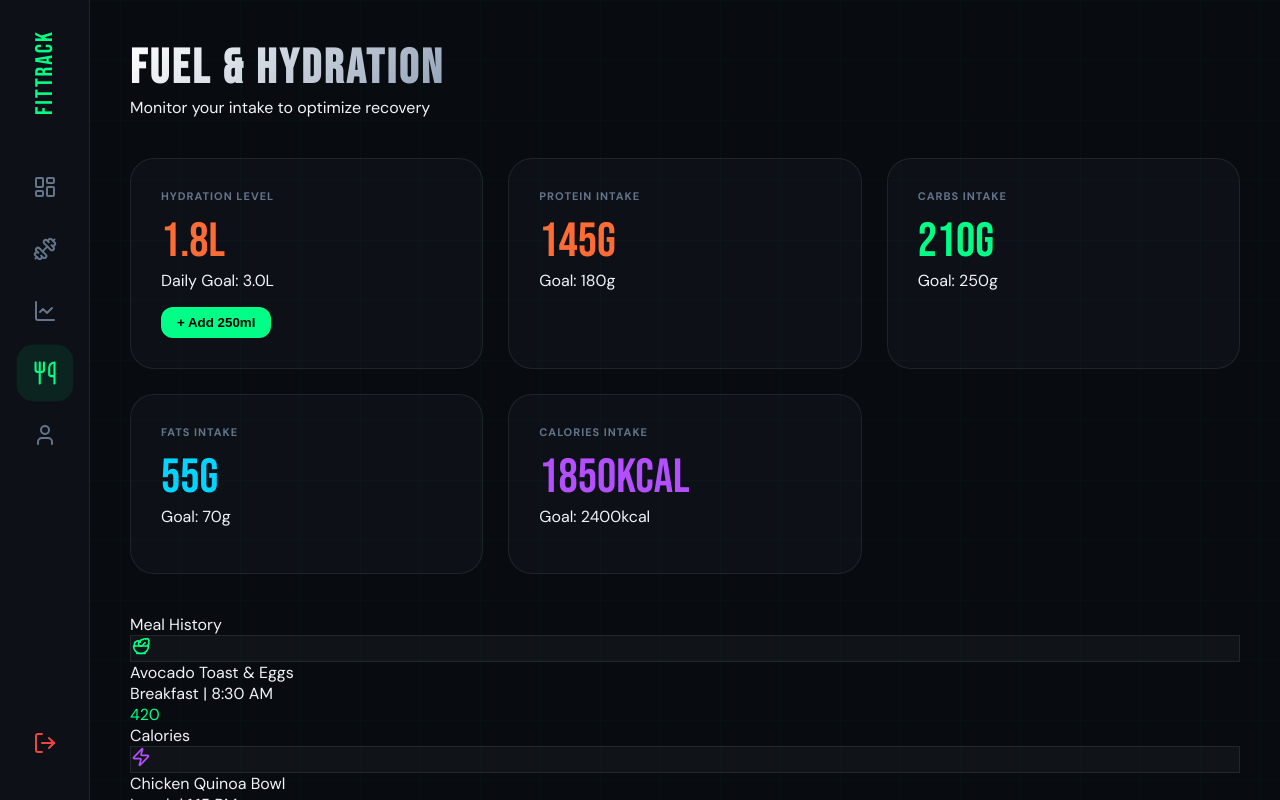
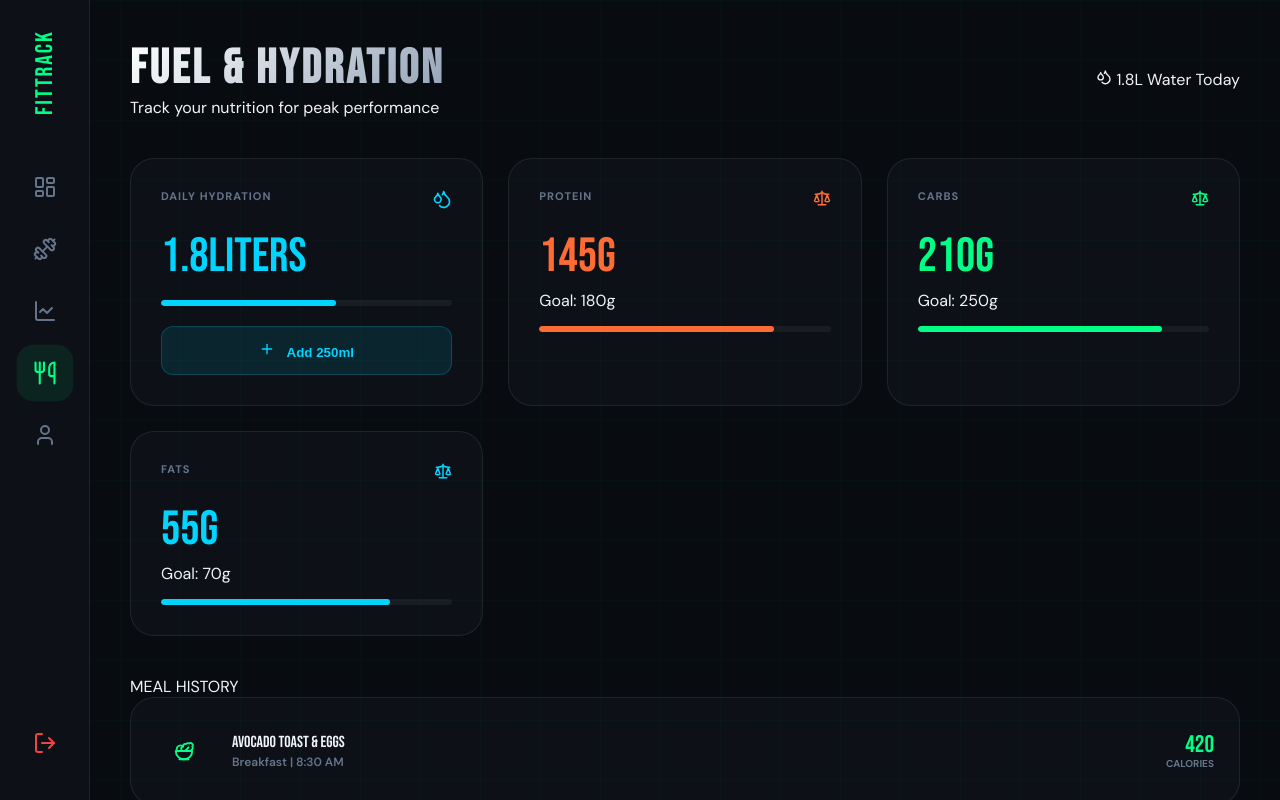
Before and after one commit to Faakhir03Memon/Fitness_Tracker, a React (Vite) app in the folder Frontend/Fitness_Tracker/: page /nutrition in a window 1280 px wide. Shown: the top 800 px of the page. Built offline with nearby package versions, Linux system fonts and the light colour scheme; sample sign-in values are in the browser's storage.

Commit message:
feat: create nutrition tracking page with hydration and macro monitoring components

```diff
--- a/Frontend/Fitness_Tracker/src/pages/Nutrition.jsx
+++ b/Frontend/Fitness_Tracker/src/pages/Nutrition.jsx
@@ -1,8 +1,11 @@
 import React, { useState } from 'react';
-import { Droplets, Salad, Zap, Heart } from 'lucide-react';
+import { Droplets, Salad, Zap, Heart, Plus, Scale } from 'lucide-react';
+import { useAuth } from '../context/AuthContext';
 
 const Nutrition = () => {
+    const { user } = useAuth();
     const [water, setWater] = useState(1.8);
+
     const macros = [
         { name: 'Protein', val: 145, goal: 180, color: 'var(--accent-orange)', unit: 'g' },
         { name: 'Carbs', val: 210, goal: 250, color: 'var(--accent-green)', unit: 'g' },
@@ -18,51 +21,90 @@ const Nutrition = () => {
         <main className="main">
             <div className="topbar">
                 <div className="greeting">
-          <h1>Fuel & Hydration</h1>
-          <p>Monitor your intake to optimize recovery</p>
+                    <h1 style={{fontFamily: 'Bebas Neue', fontSize: '48px', letterSpacing: '3px'}}>FUEL & HYDRATION</h1>
+                    <p>Track your nutrition for peak performance</p>
+                </div>
+                <div className="streak-badge">
+                   <Droplets size={16} /> {water}L Water Today
                 </div>
             </div>
 
             <div className="stats-grid">
-        <div className="stat-card" style={{ '--accent-color-solid': 'var(--accent-orange)' }}>
-          <div className="stat-label">Hydration Level</div>
-          <div className="stat-value">{water}L</div>
-          <div className="stat-unit">Daily Goal: 3.0L</div>
-          <button className="btn-primary" onClick={addWater} style={{ marginTop: '16px', padding: '8px 16px' }}>+ Add 250ml</button>
+                <div className="stat-card" style={{ '--accent-color-solid': 'var(--accent-cyan)' }}>
+                    <div style={{display: 'flex', justifyContent: 'space-between', marginBottom: '15px'}}>
+                        <div className="stat-label">DAILY HYDRATION</div>
+                        <Droplets size={20} color="var(--accent-cyan)" />
+                    </div>
+                    <div className="stat-value">{water}<span className="stat-unit">Liters</span></div>
+                    <div className="goal-bar-bg" style={{marginTop: '15px', height: '6px'}}>
+                        <div className="goal-bar-fill" style={{ width: `${(water/3)*100}%`, background: 'var(--accent-cyan)' }}></div>
+                    </div>
+                    <button className="btn-primary" onClick={addWater} style={{ marginTop: '20px', width: '100%', background: 'rgba(0, 212, 255, 0.1)', color: 'var(--accent-cyan)', border: '1px solid rgba(0, 212, 255, 0.2)' }}>
+                        <Plus size={16} style={{marginRight: '8px'}} /> Add 250ml
+                    </button>
                 </div>
 
-        {macros.map((m, i) => (
+                {macros.slice(0, 3).map((m, i) => (
                     <div key={i} className="stat-card" style={{ '--accent-color-solid': m.color }}>
-            <div className="stat-label">{m.name} Intake</div>
-            <div className="stat-value">{m.val}{m.unit}</div>
-            <div className="stat-unit">Goal: {m.goal}{m.unit}</div>
-            <div className="goal-bar" style={{ marginTop: '16px' }}>
-              <div className="goal-fill" style={{ width: `${(m.val/m.goal)*100}%`, background: m.color }}></div>
+                        <div style={{display: 'flex', justifyContent: 'space-between', marginBottom: '15px'}}>
+                             <div className="stat-label">{m.name.toUpperCase()}</div>
+                             <Scale size={18} color={m.color} />
+                        </div>
+                        <div className="stat-value">{m.val}<span className="stat-unit">{m.unit}</span></div>
+                        <div className="stat-unit" style={{marginTop: '5px'}}>Goal: {m.goal}g</div>
+                        <div className="goal-bar-bg" style={{marginTop: '15px', height: '6px'}}>
+                            <div className="goal-bar-fill" style={{ width: `${(m.val/m.goal)*100}%`, background: m.color }}></div>
                         </div>
                     </div>
                 ))}
             </div>
 
-      <div className="section-label">Meal History</div>
+            <div className="section-label">MEAL HISTORY</div>
             <div className="workout-grid">
-        <MealCard title="Avocado Toast & Eggs" meta="Breakfast | 8:30 AM" cals="420" icon={<Salad size={20} color="var(--accent-green)"/>} />
-        <MealCard title="Chicken Quinoa Bowl" meta="Lunch | 1:15 PM" cals="650" icon={<Zap size={20} color="var(--accent-purple)"/>} />
-        <MealCard title="Protein Shake" meta="Snack | 4:45 PM" cals="180" icon={<Heart size={20} color="var(--accent-cyan)"/>} />
+                <MealCard title="Avocado Toast & Eggs" meta="Breakfast | 8:30 AM" cals="420" icon={<Salad size={22} />} color="var(--accent-green)" />
+                <MealCard title="Chicken Quinoa Bowl" meta="Lunch | 1:15 PM" cals="650" icon={<Zap size={22} />} color="var(--accent-purple)" />
+                <MealCard title="Protein Shake" meta="Snack | 4:45 PM" cals="180" icon={<Heart size={22} />} color="var(--accent-cyan)" />
             </div>
+
+            <style>{`
+                .meal-card {
+                    background: var(--bg-card);
+                    border: 1px solid var(--border);
+                    border-radius: 24px;
+                    padding: 25px;
+                    display: flex;
+                    align-items: center;
+                    gap: 20px;
+                    transition: 0.3s;
+                }
+                .meal-card:hover { transform: translateY(-5px); border-color: rgba(255,255,255,0.1); }
+                .meal-icon-wrap {
+                    width: 56px; height: 56px; border-radius: 16px;
+                    display: flex; align-items: center; justify-content: center;
+                }
+                .meal-info { flex: 1; }
+                .meal-title { font-family: 'Bebas Neue'; fontSize: '20px'; letter-spacing: '1px'; margin-bottom: 2px; }
+                .meal-meta { font-size: 12px; color: var(--text-muted); font-weight: 600; }
+                .meal-cals { text-align: right; }
+                .meal-cals-val { font-family: 'Bebas Neue'; font-size: 24px; color: var(--accent-green); line-height: 1; }
+                .meal-cals-u { font-size: 10px; color: var(--text-muted); text-transform: uppercase; font-weight: 700; }
+            `}</style>
         </main>
     );
 };
 
-const MealCard = ({ title, meta, cals, icon }) => (
-  <div className="workout-card">
-    <div className="wc-icon" style={{ background: 'rgba(255,255,255,0.03)', border: '1px solid var(--border)' }}>{icon}</div>
-    <div className="wc-title">{title}</div>
-    <div className="wc-meta">{meta}</div>
-    <div className="wc-stats">
-      <div className="wc-stat">
-        <div className="n" style={{ color: 'var(--accent-green)' }}>{cals}</div>
-        <div className="u">Calories</div>
+const MealCard = ({ title, meta, cals, icon, color }) => (
+    <div className="meal-card">
+        <div className="meal-icon-wrap" style={{ background: `${color}15`, color: color }}>
+            {icon}
         </div>
+        <div className="meal-info">
+            <div className="meal-title">{title.toUpperCase()}</div>
+            <div className="meal-meta">{meta}</div>
+        </div>
+        <div className="meal-cals">
+            <div className="meal-cals-val">{cals}</div>
+            <div className="meal-cals-u">Calories</div>
         </div>
     </div>
 );
```
Lines whose indentation alone changed are shown as unchanged.
